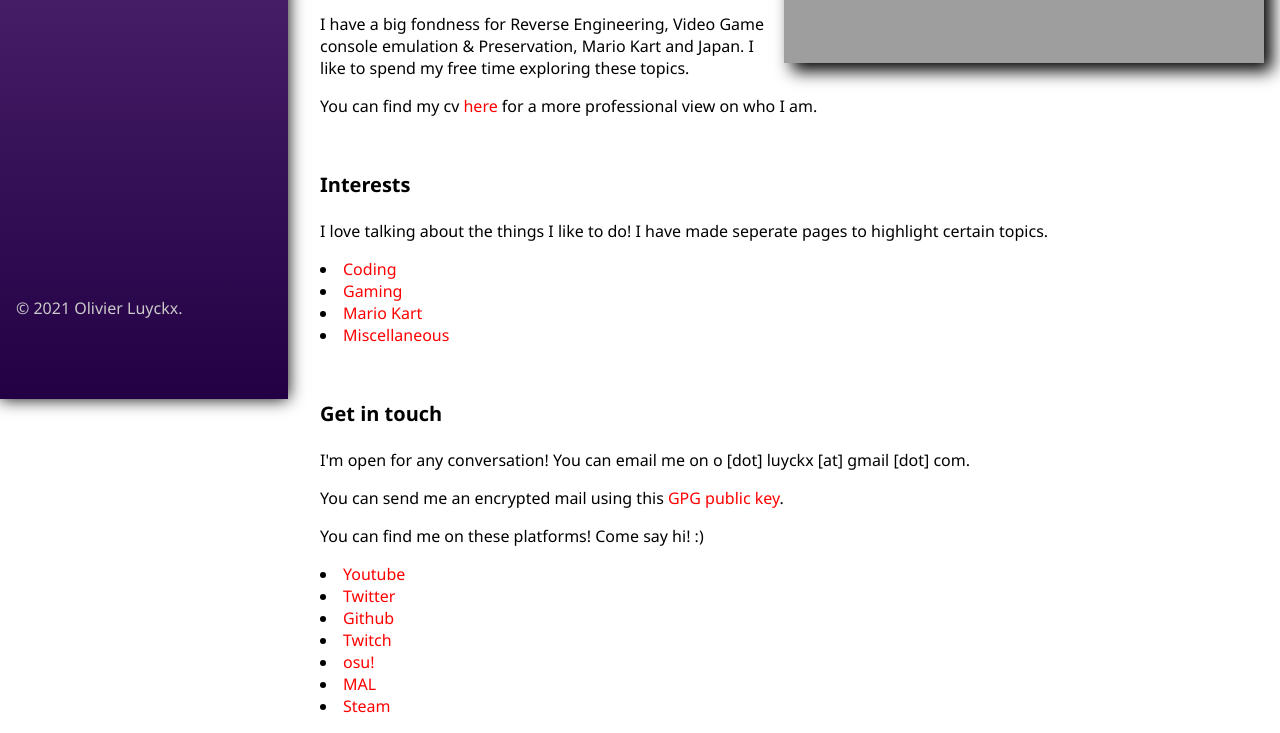
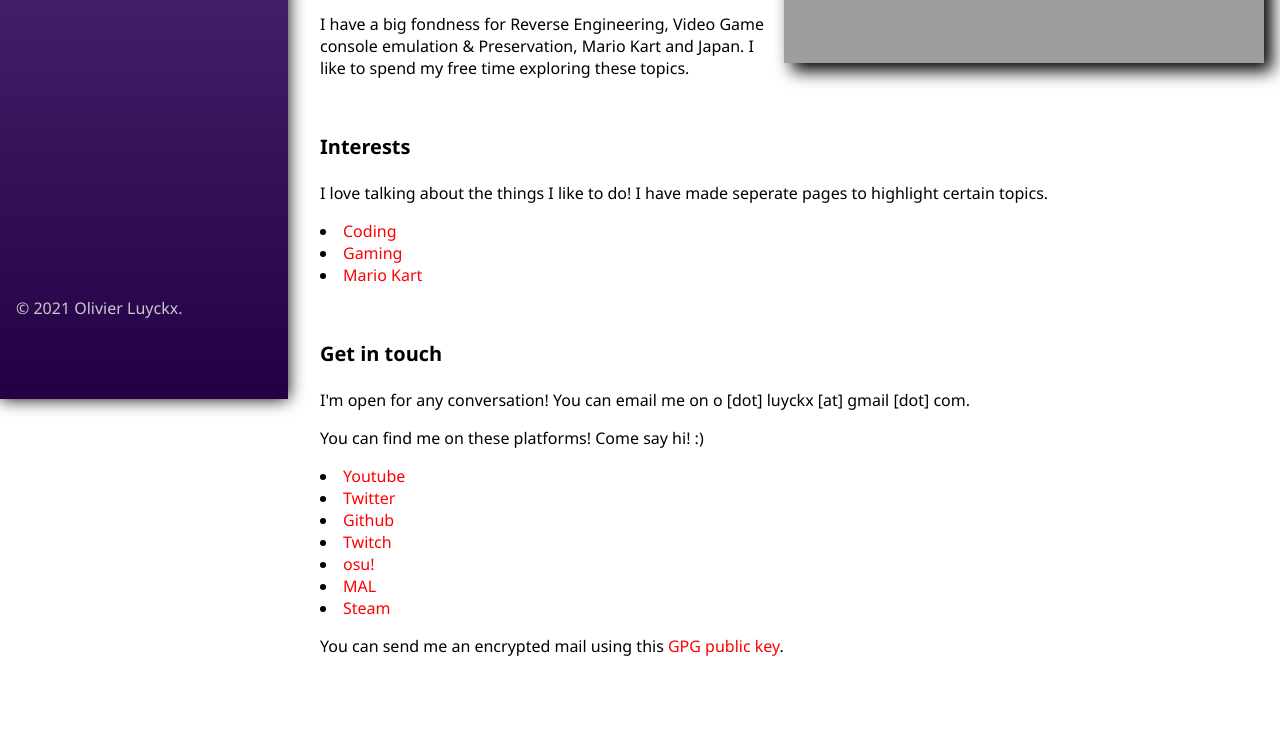
Before and after one commit to XOlifreX/xolifrex.github.io, a plain HTML site: page index.html in a window 1280 px wide. Shown: the part 465-1198 px from the top of the page. After the commit the page ends 1138 px from the top, so only its background shows below. Drawn offline with Linux system fonts and the light colour scheme; grey boxes are pictures that could not be loaded.

Commit message:
Changes in about-me

```diff
--- a/index.html
+++ b/index.html
@@ -7,11 +7,9 @@
         <meta http-equiv="content-type" content="text/html; charset=utf-8" />
   </head>
     <body>
-      <!-- Sidebar stuff -->
       <div class="sidebar">
         <header>
           <div id="title">
-            <!-- <img src="resources/Olifre_temp.PNG"/> -->
             <h1>
               <a id="nickname" href="/">XOlifreX</a>
             </h1>
@@ -48,7 +46,6 @@
           <p>Born in 1996, I live in Kapellen, Belgium. In 2018 I gratuated from the <a href="https://www.kdg.be/" target="_blank" rel="noopener noreferrer">Karel de Grote College University</a> in
             <a href="https://www.kdg.be/applicatieontwikkeling" target="_blank" rel="noopener noreferrer">Applied Computer Science - Application Developement</a> and have found myself doing this as my daily job.</p>
             <p>I have a big fondness for Reverse Engineering, Video Game console emulation & Preservation, Mario Kart and Japan. I like to spend my free time exploring these topics.</p>
-            <p>You can find my cv <a href="resources/CV.pdf" target="_blank">here</a> for a more professional view on who I am.</p>
 
             <br/>
             <h3>Interests</h3>
@@ -57,14 +54,12 @@
               <li><a href="/about/coding.html">Coding</a></li>
               <li><a href="/about/gaming.html">Gaming</a></li>
               <li><a href="/about/mariokart.html">Mario Kart</a></li>
-              <li><a href="/about/misc.html">Miscellaneous</a></li>
             </ul>
           </p>
           <br/>
 
           <h3>Get in touch</h3>
           <p><br/>I'm open for any conversation! You can email me on o [dot] luyckx [at] gmail [dot] com.</p>
-          <p>You can send me an encrypted mail using this <a href="resources/pgp.txt" target="_blank">GPG public key</a>.</p>
           <p>
             You can find me on these platforms! Come say hi! :)
             <ul>
@@ -77,6 +72,7 @@
               <li><a href="https://steamcommunity.com/id/XOlifreX" target="_blank">Steam</a></li>
           </ul>
           </p>
+          <p>You can send me an encrypted mail using this <a href="resources/pgp.txt" target="_blank">GPG public key</a>.</p>
         </div>
       </div>
     </body>
```
